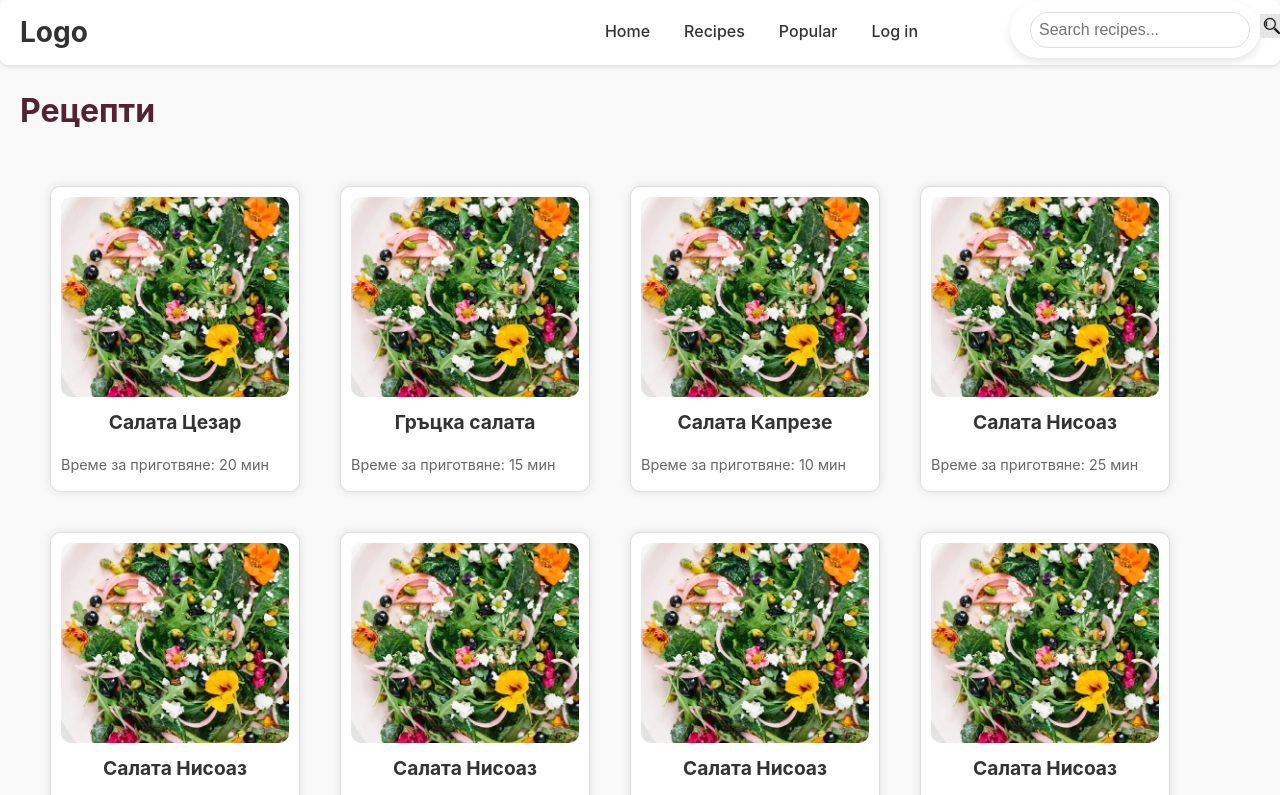
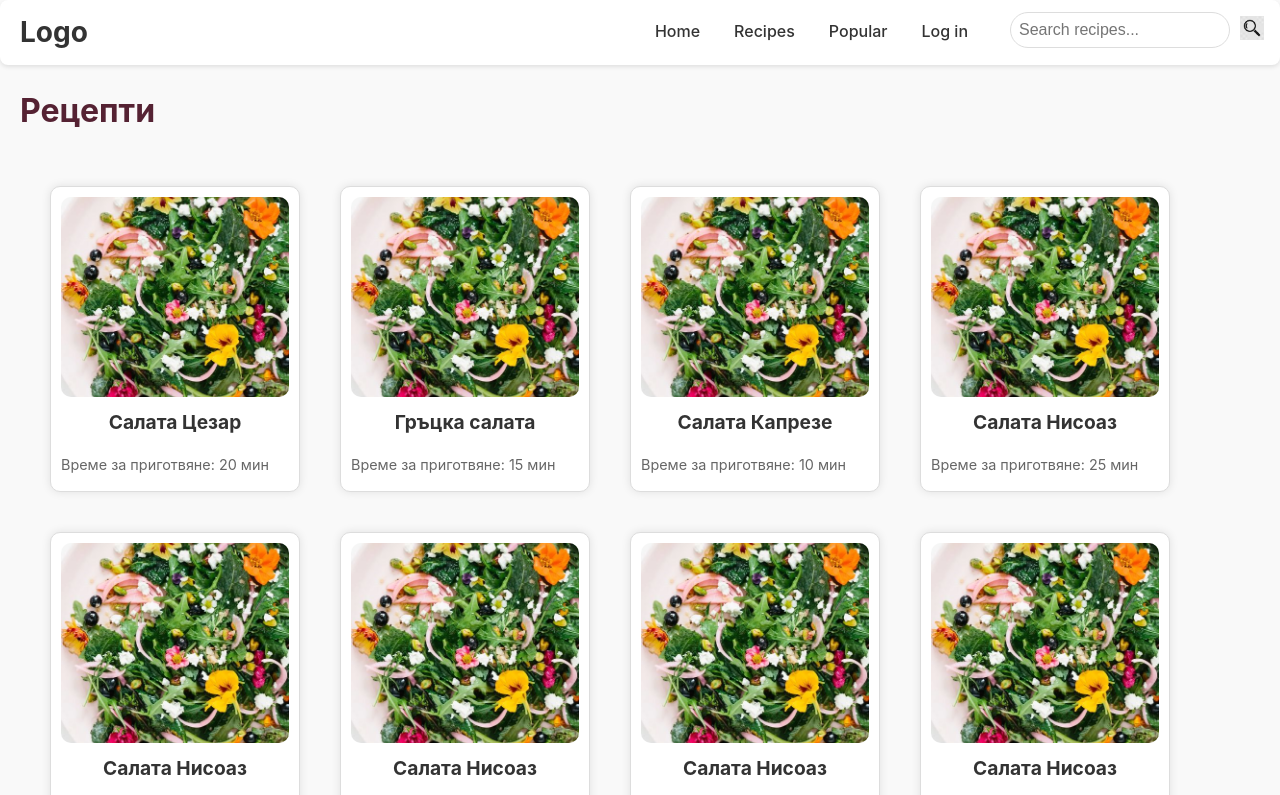
Before and after one commit to bobo477/diplomen__proekt_2, a plain HTML site: page recipes.html in a window 1280 px wide. Both pictures are taken after a click on the link 1228 px from the left and 27 px from the top of the page. Shown: the top 795 px of the page. Drawn offline with Linux system fonts and the light colour scheme; files whose address does not match are found by name.

Commit message:
Add files via upload

```diff
--- a/home_page.css
+++ b/home_page.css
@@ -79,12 +79,10 @@ body {
   right: -300px; /* Start off-screen */
   transform: translateY(-50%);
   background-color: #fff;
-  padding: 10px 20px;
   border-radius: 50px;
   width: 250px;
   transition: right 0.3s ease, opacity 0.3s ease;
   opacity: 0;
-  box-shadow: 0 4px 8px rgba(0, 0, 0, 0.1);
   z-index: 1; /* Ensure the search bar appears above other elements */
 }
 
@@ -113,7 +111,7 @@ body {
   height: 24px;  /* Set fixed height for icon */
   margin-left: 10px;
   position: relative;
-  top: 5px; /* Move the icon 5px from the top */
+  top: 2px; /* Move the icon 5px from the top */
   transition: transform 0.2s ease; /* Smooth transition for when the icon moves */
 }
 
@@ -124,7 +122,7 @@ body {
 
 /* Shift nav links to the left */
 .nav-links.shift-left {
-  transform: translateX(-300px); /* Shift nav links to the left */
+  transform: translateX(-250px); /* Shift nav links to the left */
 }
 
 /* Shift nav links to the right */
--- a/recipes.css
+++ b/recipes.css
@@ -15,12 +15,10 @@
     right: -300px; /* Start off-screen */
     transform: translateY(-50%);
     background-color: #fff;
-    padding: 10px 20px;
     border-radius: 50px;
     width: 250px;
     transition: right 0.3s ease, opacity 0.3s ease;
     opacity: 0;
-    box-shadow: 0 4px 8px rgba(0, 0, 0, 0.1);
     z-index: 1; /* Ensure the search bar appears above other elements */
 }
 
@@ -41,12 +39,12 @@
 .search-bar input {
     padding: 8px;
     font-size: 16px;
-    border-radius: 50px;
+    border-radius: 50px;  /* Make the input field inside the search bar rounded */
     border: 1px solid #ddd;
     outline: none;
     width: 220px;
     transition: border-color 0.3s ease;
-}
+  }
 
 .search-bar input:focus {
     border-color: var(--primary-color);
@@ -54,11 +52,13 @@
 
 .search-icon {
     cursor: pointer;
-    width: 24px;
-    height: 24px;
+    width: 24px;  /* Set fixed width for icon */
+    height: 24px;  /* Set fixed height for icon */
     margin-left: 10px;
-    transition: transform 0.2s ease;
-}
+    position: relative;
+    top: 2px; /* Move the icon 5px from the top */
+    transition: transform 0.2s ease; /* Smooth transition for when the icon moves */
+  }
 
 .search-icon.adjustable {
 margin-top: -9px;}
@@ -70,8 +70,8 @@ margin-top: -9px;}
 
 /* Shift nav links to the left */
 .nav-links.shift-left {
-    transform: translateX(-300px); /* Shift nav links to the left */
-}
+    transform: translateX(-250px); /* Shift nav links to the left */
+  }
 
 .nav-links {
     display: flex;
```
